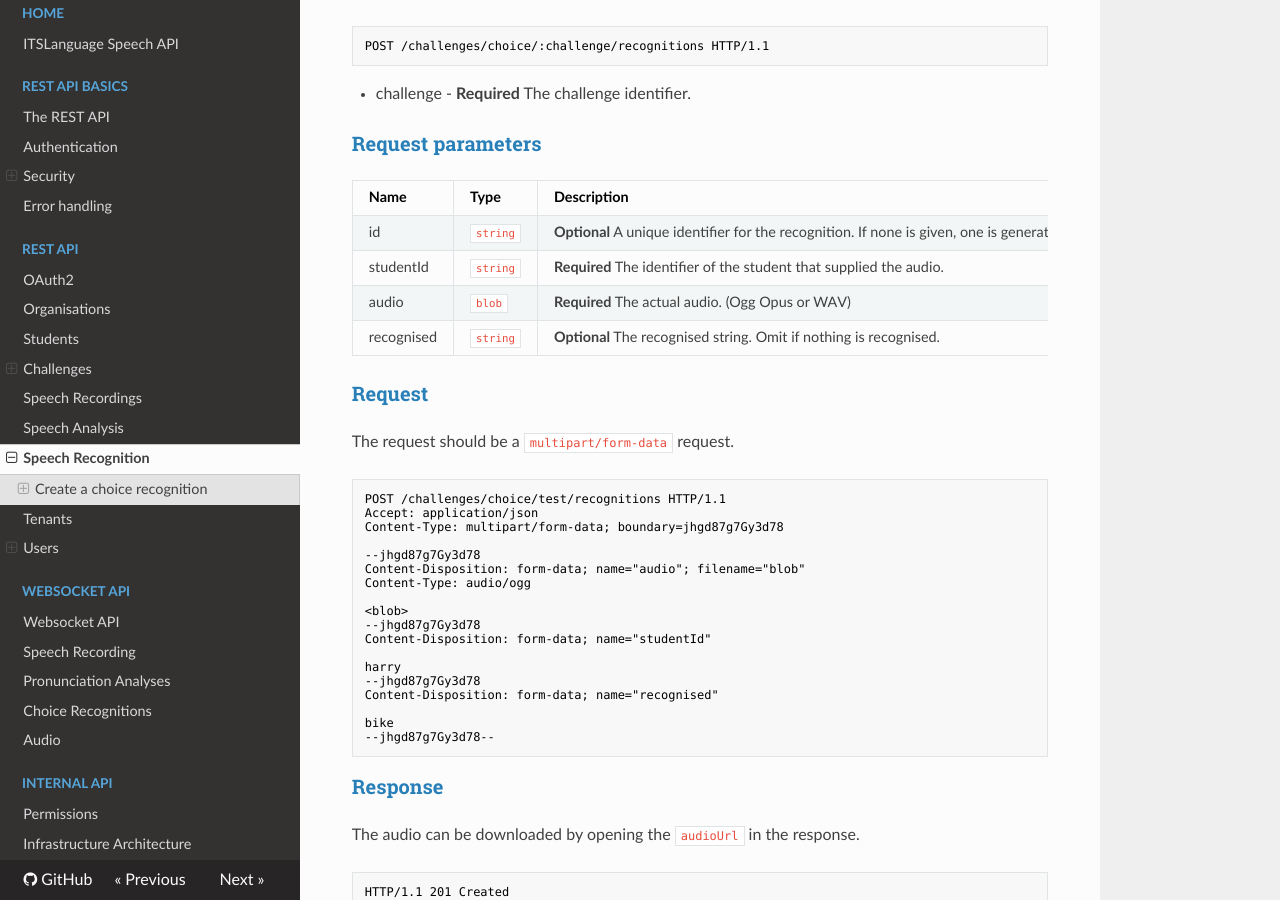
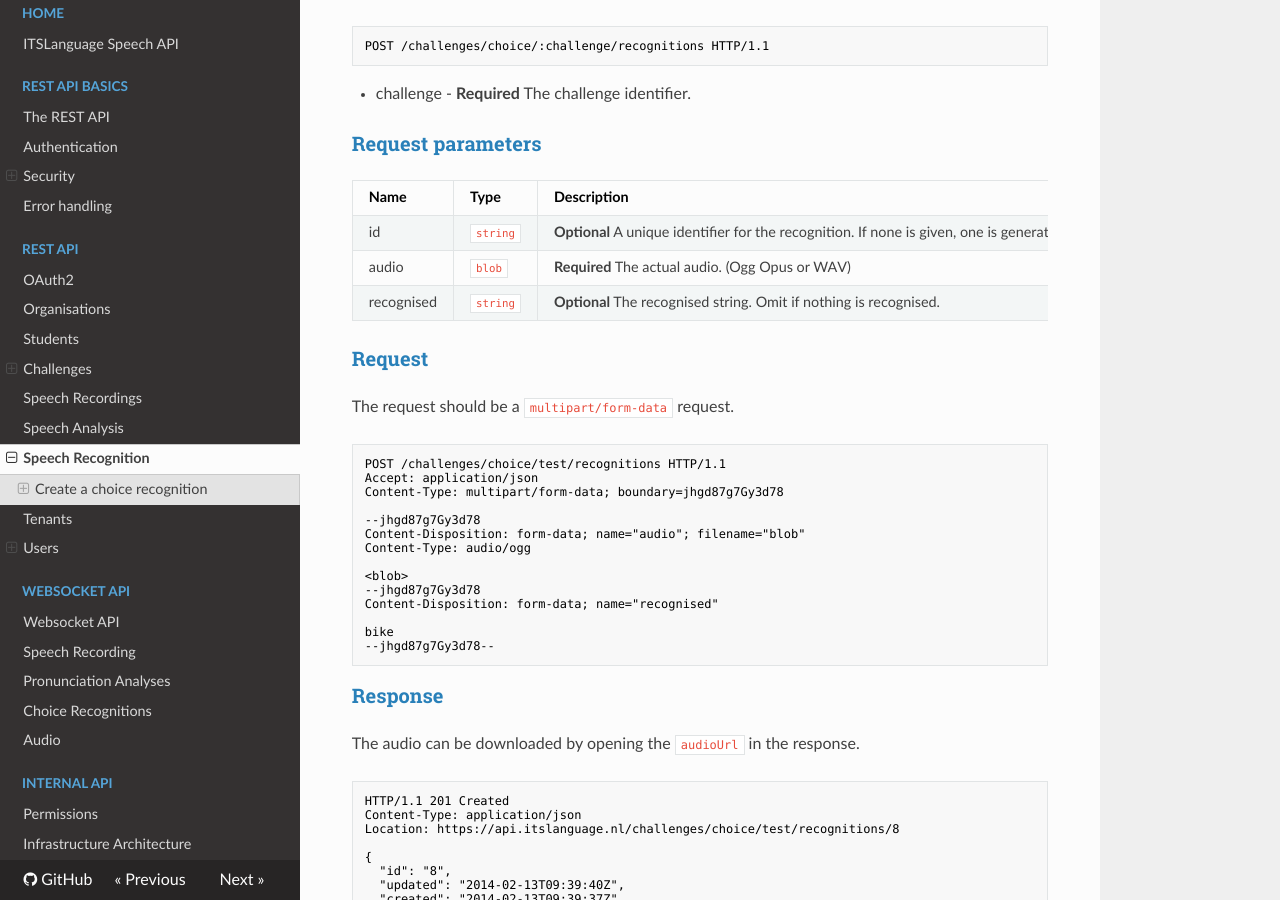
Before and after one commit to joggienl/itslanguage-docs, an MkDocs documentation site: the page built from docs/api/recognitions.md, in a window 1280 px wide and 900 px high, scrolled down 455 px. Built offline with MkDocs 1.6.1, drawn with Linux system fonts in a browser that asks for light colours; nearby versions of some CDN libraries; old or Windows-style settings are respelled for this version of MkDocs.

Commit message:
docs(recognitions): remove student id as a param
Remove student id as a request parameter since the recognition is
created as the current authenticated student.

```diff
--- a/docs/api/recognitions.md
+++ b/docs/api/recognitions.md
@@ -25,7 +25,6 @@
 Name       | Type     | Description
 -----------|----------|------------
 id         | `string` | **Optional** A unique identifier for the recognition. If none is given, one is generated.
-studentId  | `string` | **Required** The identifier of the student that supplied the audio.
 audio      | `blob`   | **Required** The actual audio. (Ogg Opus or WAV)
 recognised | `string` | **Optional** The recognised string. Omit if nothing is recognised.
 
@@ -43,10 +42,6 @@
 Content-Type: audio/ogg
 
 <blob>
---jhgd87g7Gy3d78
-Content-Disposition: form-data; name="studentId"
-
-harry
 --jhgd87g7Gy3d78
 Content-Disposition: form-data; name="recognised"
 
```
